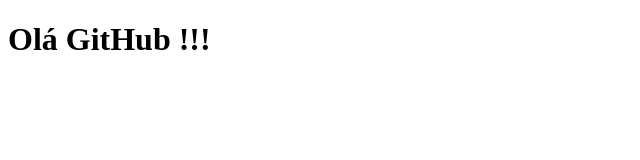
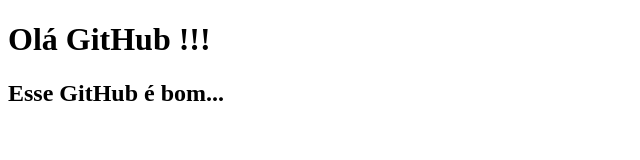
Before and after one commit to mackieviezluana/prog_web_github, a plain HTML site: page index.html in a window 1280 px wide. Shown: the whole page, without its empty margins (0-640 px from the left). Drawn offline with Linux system fonts and the light colour scheme.

Commit message:
Update index.html
Alteração do Título e adicionado o h2

```diff
--- a/index.html
+++ b/index.html
@@ -4,10 +4,11 @@
     <meta charset="UTF-8">
     <meta http-equiv="X-UA-Compatible" content="IE=edge">
     <meta name="viewport" content="width=device-width, initial-scale=1.0">
-    <title>Document</title>
+    <title>Github</title>
 </head>
 <body>
     <h1>Olá GitHub !!!</h1>
+    <h2> Esse GitHub é bom... </h2>
 
 </body>
 </html>
```
